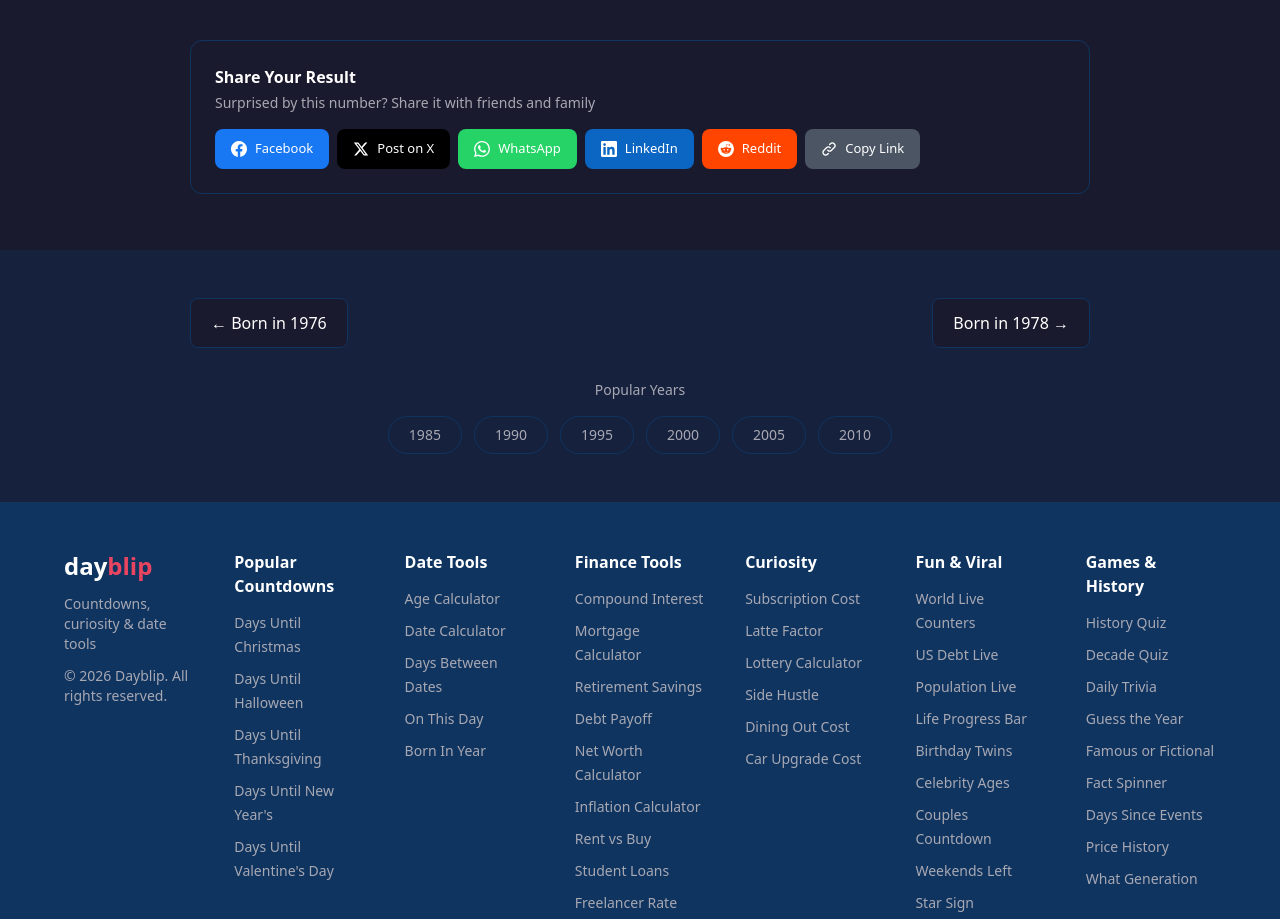
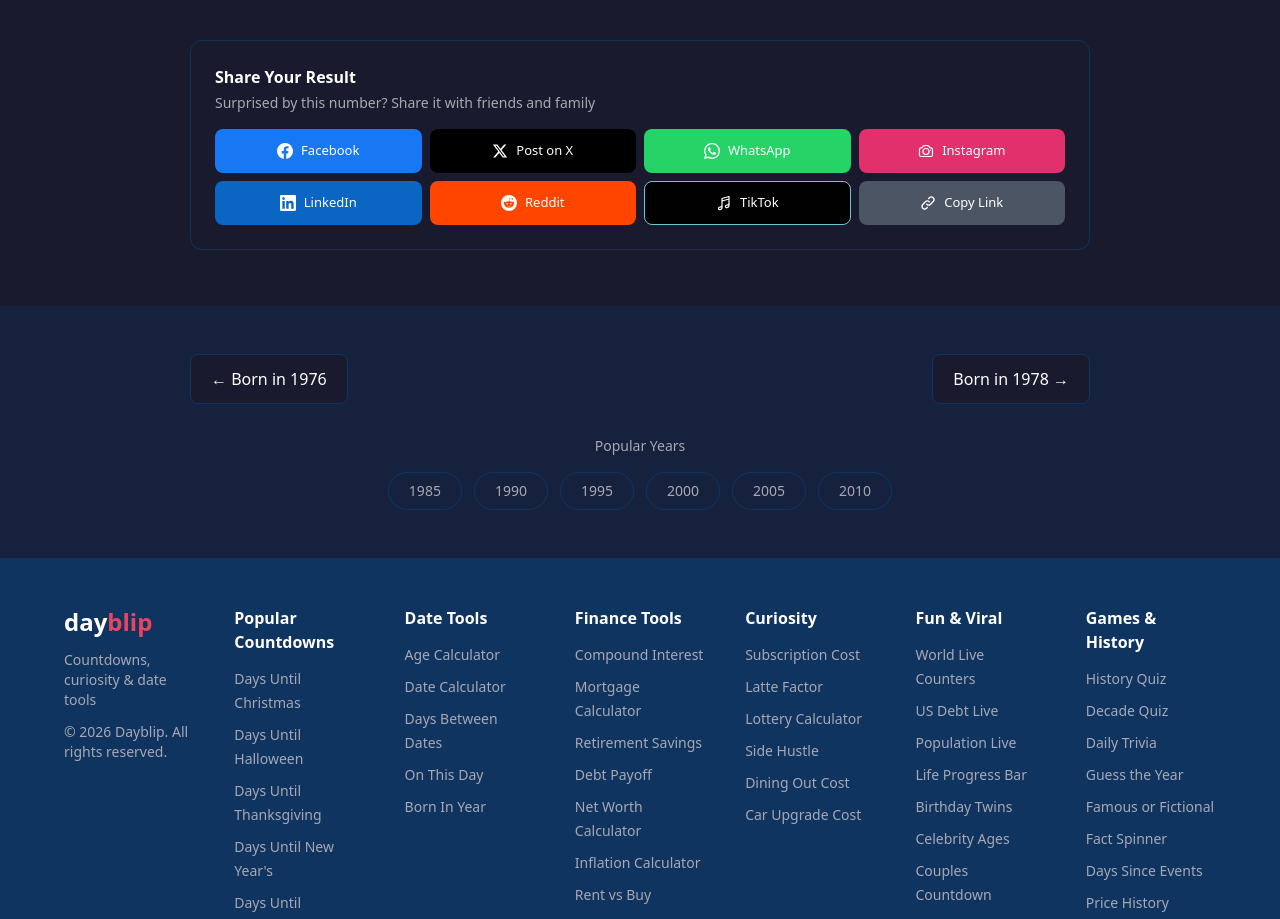
Before and after one commit to pierre2000it-max/dayblip, a Next.js app: page /born-in/1977 in a window 1280 px wide. Shown: the part 1380-2299 px from the top of the page. Built offline with nearby package versions, Linux system fonts and the light colour scheme.

Commit message:
Add Instagram and TikTok share buttons to ShareButtons component

```diff
--- a/src/components/ShareButtons.tsx
+++ b/src/components/ShareButtons.tsx
@@ -2,19 +2,41 @@
 import { useState } from "react"
 
 interface ShareButtonsProps {
-  text: string   // plain (not encoded) share message
-  url: string    // full https:// URL
-  title?: string // optional title for LinkedIn/Reddit
+  text: string            // plain share message
+  url: string             // full https:// URL
+  title?: string          // for LinkedIn/Reddit title
+  instagramText?: string  // custom text for Instagram copy
+  tiktokText?: string     // custom text for TikTok caption
 }
 
-export default function ShareButtons({ text, url, title }: ShareButtonsProps) {
-  const [copied, setCopied] = useState(false)
+type CopyState = "idle" | "link" | "instagram" | "tiktok"
+
+export default function ShareButtons({ text, url, title, instagramText, tiktokText }: ShareButtonsProps) {
+  const [copyState, setCopyState] = useState<CopyState>("idle")
 
   const et  = encodeURIComponent(text)
   const eu  = encodeURIComponent(url)
   const ett = encodeURIComponent(title ?? text)
 
-  const buttons = [
+  const igText  = instagramText ?? `${text}\n\nLink in bio → dayblip.com`
+  const ttText  = tiktokText    ?? `${text}\n\nTry it free → dayblip.com`
+
+  const doCopy = async (value: string, kind: CopyState) => {
+    try {
+      await navigator.clipboard.writeText(value)
+    } catch {
+      const el = document.createElement("textarea")
+      el.value = value
+      document.body.appendChild(el)
+      el.select()
+      document.execCommand("copy")
+      document.body.removeChild(el)
+    }
+    setCopyState(kind)
+    setTimeout(() => setCopyState("idle"), 3000)
+  }
+
+  const linkButtons = [
     {
       label: "Facebook",
       bg: "#1877F2",
@@ -67,57 +89,119 @@ export default function ShareButtons({ text, url, title }: ShareButtonsProps) {
     },
   ]
 
-  const copyLink = async () => {
-    try {
-      await navigator.clipboard.writeText(url)
-      setCopied(true)
-      setTimeout(() => setCopied(false), 2000)
-    } catch {
-      // fallback — create temp input
-      const el = document.createElement("input")
-      el.value = url
-      document.body.appendChild(el)
-      el.select()
-      document.execCommand("copy")
-      document.body.removeChild(el)
-      setCopied(true)
-      setTimeout(() => setCopied(false), 2000)
-    }
-  }
+  // Camera icon (Instagram)
+  const cameraIcon = (
+    <svg viewBox="0 0 24 24" fill="none" stroke="currentColor" strokeWidth={1.8} className="h-4 w-4 shrink-0">
+      <path strokeLinecap="round" strokeLinejoin="round" d="M6.827 6.175A2.31 2.31 0 015.186 7.23c-.38.054-.757.112-1.134.175C2.999 7.58 2.25 8.507 2.25 9.574V18a2.25 2.25 0 002.25 2.25h15A2.25 2.25 0 0021.75 18V9.574c0-1.067-.75-1.994-1.802-2.169a47.865 47.865 0 00-1.134-.175 2.31 2.31 0 01-1.64-1.055l-.822-1.316a2.192 2.192 0 00-1.736-1.039 48.776 48.776 0 00-5.232 0 2.192 2.192 0 00-1.736 1.039l-.821 1.316z" />
+      <path strokeLinecap="round" strokeLinejoin="round" d="M16.5 12.75a4.5 4.5 0 11-9 0 4.5 4.5 0 019 0zM18.75 10.5h.008v.008h-.008V10.5z" />
+    </svg>
+  )
+
+  // Music note icon (TikTok)
+  const musicIcon = (
+    <svg viewBox="0 0 24 24" fill="none" stroke="currentColor" strokeWidth={1.8} className="h-4 w-4 shrink-0">
+      <path strokeLinecap="round" strokeLinejoin="round" d="M9 9l10.5-3m0 6.553v3.75a2.25 2.25 0 01-1.632 2.163l-1.32.377a1.803 1.803 0 11-.99-3.467l2.31-.66a2.25 2.25 0 001.632-2.163zm0 0V2.25L9 5.25v10.303m0 0v3.75a2.25 2.25 0 01-1.632 2.163l-1.32.377a1.803 1.803 0 01-.99-3.467l2.31-.66A2.25 2.25 0 009 15.553z" />
+    </svg>
+  )
+
+  // Check icon
+  const checkIcon = (
+    <svg viewBox="0 0 24 24" fill="none" stroke="currentColor" strokeWidth={2.5} className="h-4 w-4 shrink-0">
+      <path strokeLinecap="round" strokeLinejoin="round" d="M4.5 12.75l6 6 9-13.5" />
+    </svg>
+  )
+
+  // Link icon
+  const linkIcon = (
+    <svg viewBox="0 0 24 24" fill="none" stroke="currentColor" strokeWidth={2} className="h-4 w-4 shrink-0">
+      <path strokeLinecap="round" strokeLinejoin="round" d="M13.828 10.172a4 4 0 00-5.656 0l-4 4a4 4 0 105.656 5.656l1.102-1.101m-.758-4.899a4 4 0 005.656 0l4-4a4 4 0 00-5.656-5.656l-1.1 1.1" />
+    </svg>
+  )
 
   return (
     <div className="rounded-xl border border-[#0f3460] bg-[#1a1a2e] p-6">
       <h3 className="mb-1 font-bold text-white">Share Your Result</h3>
       <p className="mb-4 text-sm text-[#a8a8b3]">Surprised by this number? Share it with friends and family</p>
-      <div className="grid grid-cols-2 gap-2 sm:flex sm:flex-wrap">
-        {buttons.map(btn => (
+
+      {/* 4-column grid on desktop, 2 on mobile */}
+      <div className="grid grid-cols-2 gap-2 sm:grid-cols-4">
+
+        {/* Row 1: Facebook | X | WhatsApp | Instagram */}
+        {linkButtons.slice(0, 3).map(btn => (
           <a
             key={btn.label}
             href={btn.href}
             target="_blank"
             rel="noopener noreferrer"
-            className="flex items-center justify-center gap-2 rounded-lg px-4 py-2.5 text-[13px] font-medium text-white transition-opacity hover:opacity-85"
+            className="flex min-h-[44px] items-center justify-center gap-2 rounded-lg px-3 py-2.5 text-[13px] font-medium text-white transition-opacity hover:opacity-85"
+            style={{ backgroundColor: btn.bg }}
+          >
+            {btn.icon}
+            <span className="hidden sm:inline">{btn.label}</span>
+            <span className="sm:hidden">{btn.label}</span>
+          </a>
+        ))}
+
+        {/* Instagram — copy button */}
+        <div className="relative">
+          <button
+            onClick={() => doCopy(igText, "instagram")}
+            className="flex min-h-[44px] w-full items-center justify-center gap-2 rounded-lg px-3 py-2.5 text-[13px] font-medium text-white transition-colors"
+            style={{ backgroundColor: copyState === "instagram" ? "#22c55e" : "#E1306C" }}
+          >
+            {copyState === "instagram" ? checkIcon : cameraIcon}
+            <span>{copyState === "instagram" ? "Copied!" : "Instagram"}</span>
+          </button>
+          {copyState === "instagram" && (
+            <div className="absolute bottom-full left-1/2 mb-2 -translate-x-1/2 z-10 w-52 rounded-lg border border-[#0f3460] bg-[#16213e] px-3 py-2 text-center text-xs text-white shadow-lg">
+              ✅ Copied!<br />Open Instagram → paste in Story or bio 📸
+            </div>
+          )}
+        </div>
+
+        {/* Row 2: LinkedIn | Reddit | TikTok | Copy Link */}
+        {linkButtons.slice(3).map(btn => (
+          <a
+            key={btn.label}
+            href={btn.href}
+            target="_blank"
+            rel="noopener noreferrer"
+            className="flex min-h-[44px] items-center justify-center gap-2 rounded-lg px-3 py-2.5 text-[13px] font-medium text-white transition-opacity hover:opacity-85"
             style={{ backgroundColor: btn.bg }}
           >
             {btn.icon}
             <span>{btn.label}</span>
           </a>
         ))}
+
+        {/* TikTok — copy button */}
+        <div className="relative">
+          <button
+            onClick={() => doCopy(ttText, "tiktok")}
+            className="flex min-h-[44px] w-full items-center justify-center gap-2 rounded-lg border px-3 py-2.5 text-[13px] font-medium text-white transition-colors"
+            style={{
+              backgroundColor: copyState === "tiktok" ? "#22c55e" : "#010101",
+              borderColor: copyState === "tiktok" ? "#22c55e" : "#69C9D0",
+            }}
+          >
+            {copyState === "tiktok" ? checkIcon : musicIcon}
+            <span>{copyState === "tiktok" ? "Copied!" : "TikTok"}</span>
+          </button>
+          {copyState === "tiktok" && (
+            <div className="absolute bottom-full left-1/2 mb-2 -translate-x-1/2 z-10 w-52 rounded-lg border border-[#0f3460] bg-[#16213e] px-3 py-2 text-center text-xs text-white shadow-lg">
+              ✅ Copied!<br />Open TikTok → paste as video caption 🎵
+            </div>
+          )}
+        </div>
+
+        {/* Copy Link */}
         <button
-          onClick={copyLink}
-          className="flex items-center justify-center gap-2 rounded-lg px-4 py-2.5 text-[13px] font-medium text-white transition-opacity hover:opacity-85"
-          style={{ backgroundColor: copied ? "#22c55e" : "#4b5563" }}
+          onClick={() => doCopy(url, "link")}
+          className="flex min-h-[44px] items-center justify-center gap-2 rounded-lg px-3 py-2.5 text-[13px] font-medium text-white transition-colors"
+          style={{ backgroundColor: copyState === "link" ? "#22c55e" : "#4b5563" }}
         >
-          {copied ? (
-            <svg viewBox="0 0 24 24" fill="none" stroke="currentColor" strokeWidth={2.5} className="h-4 w-4 shrink-0">
-              <path strokeLinecap="round" strokeLinejoin="round" d="M4.5 12.75l6 6 9-13.5" />
-            </svg>
-          ) : (
-            <svg viewBox="0 0 24 24" fill="none" stroke="currentColor" strokeWidth={2} className="h-4 w-4 shrink-0">
-              <path strokeLinecap="round" strokeLinejoin="round" d="M13.828 10.172a4 4 0 00-5.656 0l-4 4a4 4 0 105.656 5.656l1.102-1.101m-.758-4.899a4 4 0 005.656 0l4-4a4 4 0 00-5.656-5.656l-1.1 1.1" />
-            </svg>
-          )}
-          <span>{copied ? "Copied!" : "Copy Link"}</span>
+          {copyState === "link" ? checkIcon : linkIcon}
+          <span>{copyState === "link" ? "Copied!" : "Copy Link"}</span>
         </button>
       </div>
     </div>
```
